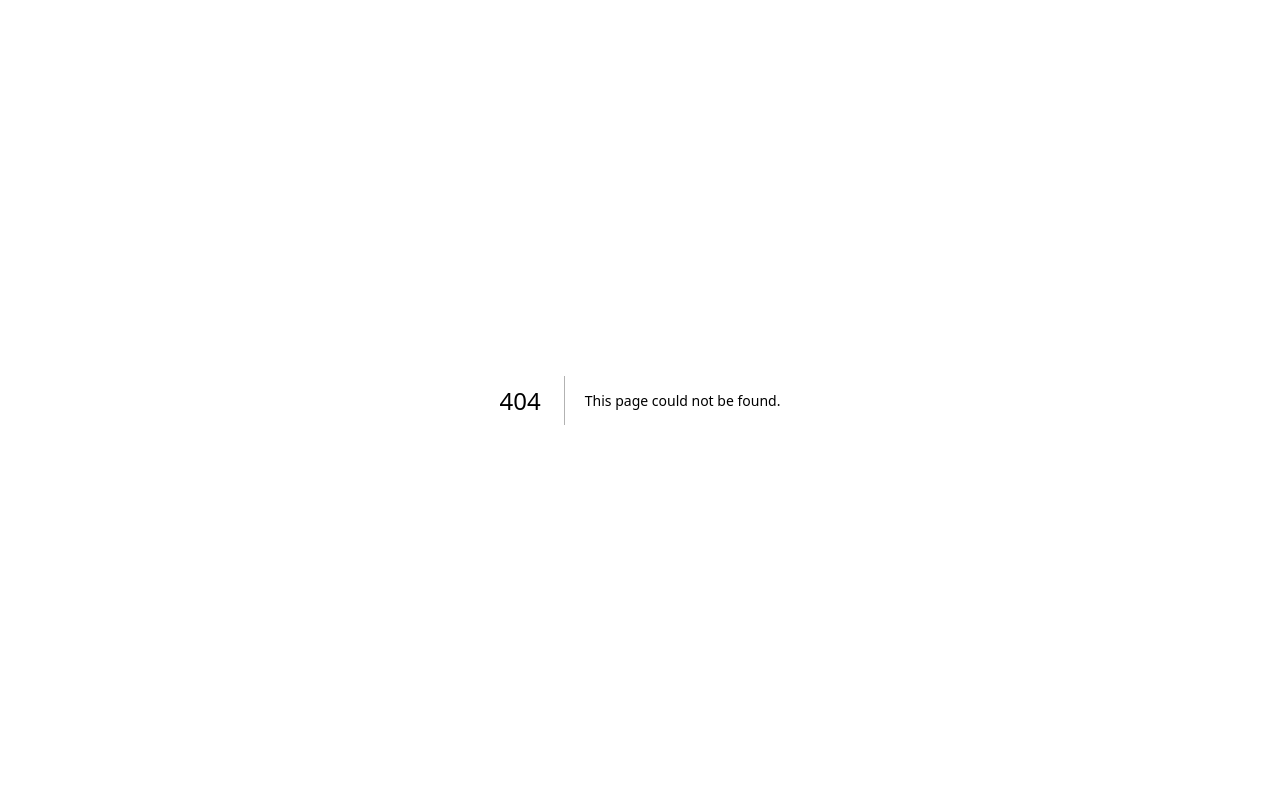
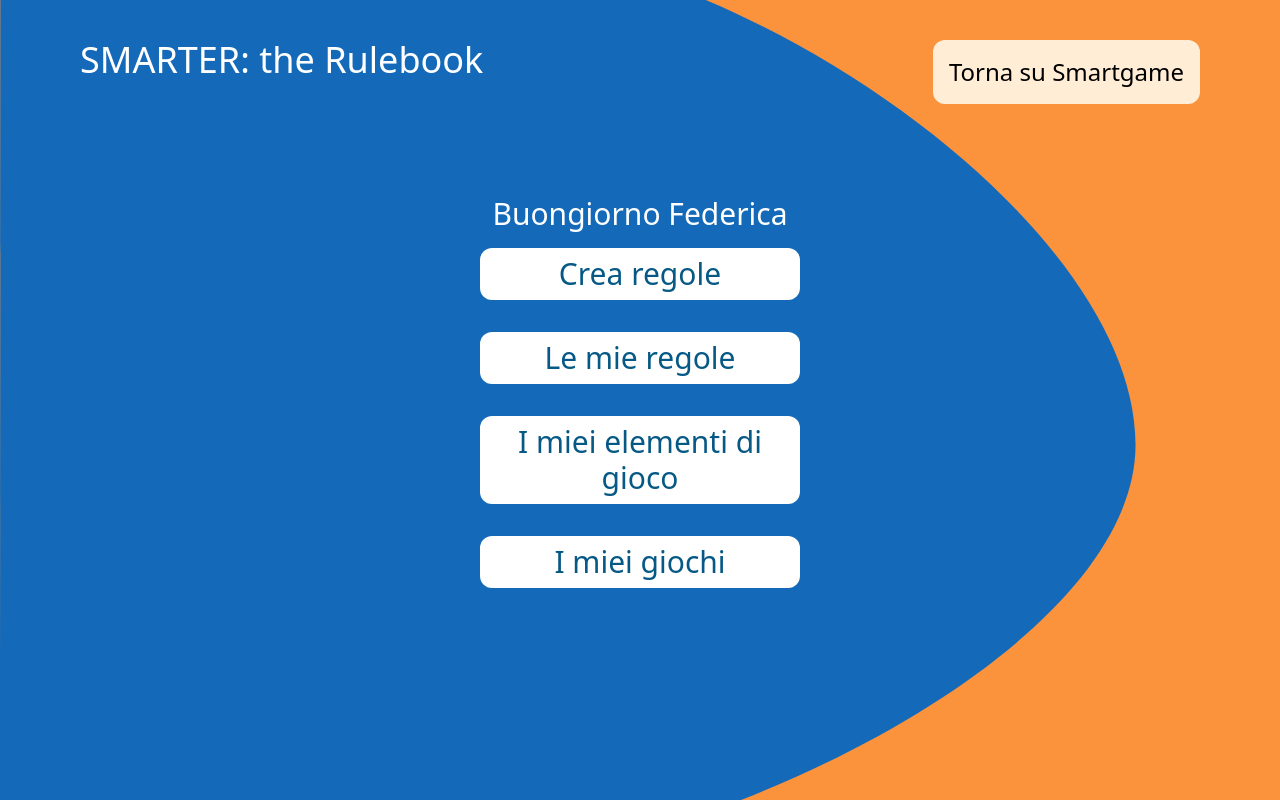
Before and after one commit to daviFrag/new-sensation, a Next.js app: page /select in a window 1280 px wide. Before the commit this address had no page. Built offline with nearby package versions, Linux system fonts and the light colour scheme.

Commit message:
select and style

```diff
--- a/src/app/(login)/layout.tsx
+++ b/src/app/(login)/layout.tsx
@@ -7,11 +7,11 @@
       <Ellipse />
       <header className="flex justify-between px-20 py-10 bg-transparent absolute left-0 top-0 w-full">
         <h1 className="text-white text-4xl">SMARTER: the Rulebook</h1>
-        <button className="bg-orange-100 p-4 text-2xl hover:bg-orange-200 hover:scale-110 ease-in-out duration-100">
+        <button className="bg-orange-100 p-4 text-2xl hover:bg-orange-200 hover:scale-110 ease-in-out duration-100 rounded-xl">
           Torna su Smartgame
         </button>
       </header>
-      <main className="absolute left-2/4 top-2/4 -translate-x-2/4 -translate-y-2/4 h-2/4 w-2/4 text-2xl flex flex-col justify-center text-center">
+      <main className="absolute left-2/4 top-2/4 -translate-x-2/4 -translate-y-2/4 h-2/4 w-2/4 text-3xl flex flex-col justify-center text-center">
         {children}
       </main>
     </div>
--- a/src/app/(login)/page.tsx
+++ b/src/app/(login)/page.tsx
@@ -14,7 +14,7 @@
     const password = event.target.password.value;
     // TODO API
     console.log(username, password);
-    router.push("/start");
+    router.push("/select");
   };
 
   return (
@@ -29,7 +29,7 @@
       <input id="password" type="password" className="pl-3 border border-black" />
       <button
         type="submit"
-        className="mr-auto border border-black p-2 hover:scale-110"
+        className="mr-auto border border-black p-2 hover:scale-110 ease-in-out duration-100"
       >
         Login
       </button>
--- /dev/null
+++ b/src/app/(login)/select/RedirectButton.tsx
@@ -0,0 +1,23 @@
+import React from "react";
+
+export default function RedirectButton({
+  text,
+  redirect_link,
+}: {
+  text: string;
+  redirect_link: string;
+}) {
+  return (
+    <a
+      href={redirect_link}
+      className=" hover:scale-110 ease-in-out duration-100"
+    >
+      <button
+        // onClick={() => router.push(redirect_link)}
+        className="bg-white m-4 mx-auto text-sky-800 w-2/4 text-3xl p-2 rounded-xl"
+      >
+        {text}
+      </button>
+    </a>
+  );
+}
--- /dev/null
+++ b/src/app/(login)/select/page.tsx
@@ -0,0 +1,19 @@
+import React from "react";
+import RedirectButton from "./RedirectButton";
+
+export default function Start() {
+  // TODO API
+  const username = "Federica";
+  return (
+    <>
+      <h2 className="text-white">Buongiorno {username}</h2>
+      <RedirectButton text="Crea regole" redirect_link="create" />
+      <RedirectButton text="Le mie regole" redirect_link="rules" />
+      <RedirectButton
+        text="I miei elementi di gioco"
+        redirect_link="elements"
+      />
+      <RedirectButton text="I miei giochi" redirect_link="games" />
+    </>
+  );
+}
```
